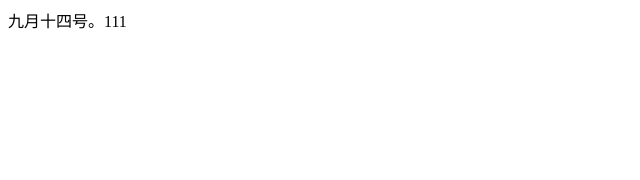
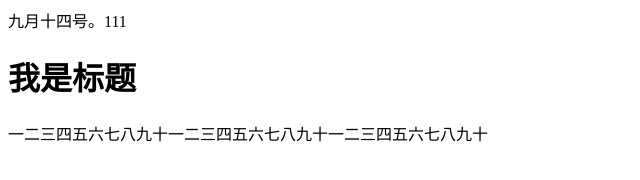
Before and after one commit to ryxkkxx/webCourse, a plain HTML site: page 04/index.html in a window 1280 px wide. Shown: the whole page, without its empty margins (0-640 px from the left). Drawn offline with Linux system fonts and the light colour scheme.

Commit message:
第二次修改04的 index.html 代码

```diff
--- a/04/index.html
+++ b/04/index.html
@@ -7,5 +7,7 @@
 </head>
 <body>
   九月十四号。111
+  <h1>我是标题</h1>
+  <p>一二三四五六七八九十一二三四五六七八九十一二三四五六七八九十</p>
 </body>
 </html>
```
